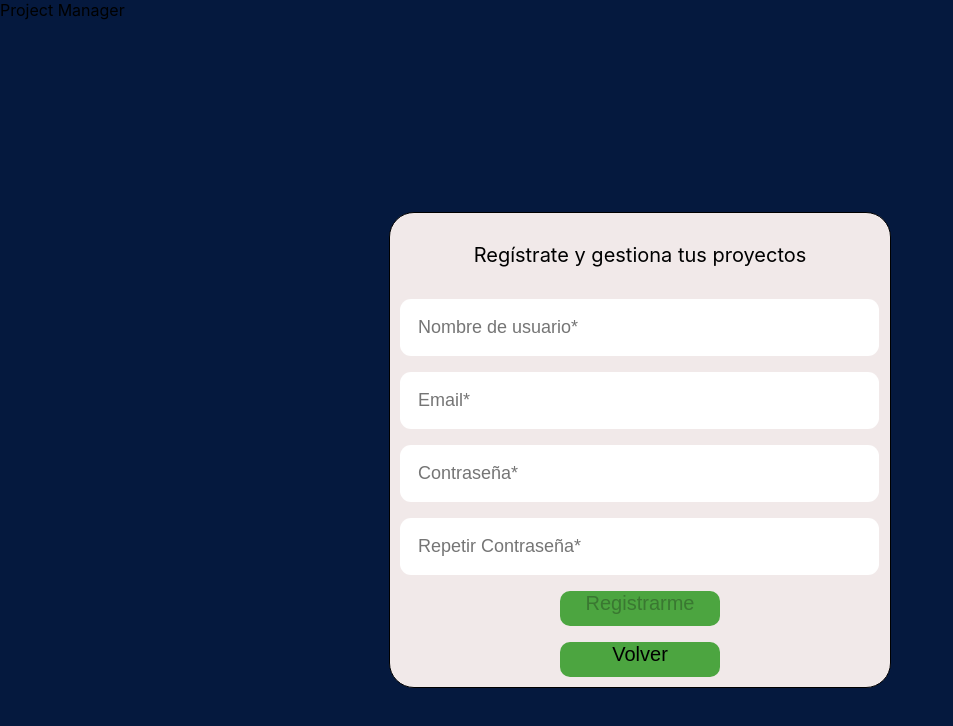
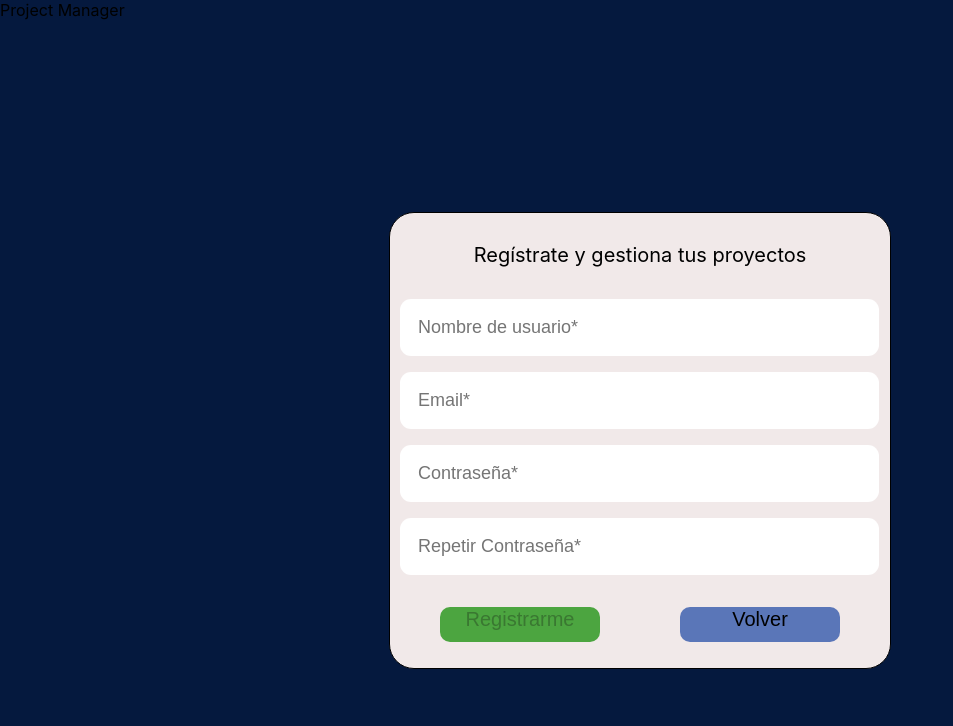
Before and after one commit to alvarofg95/project-manager, a React (Create React App) app in the folder project-front/: page /login in a window 1280 px wide. Both pictures are taken after a click on the element "aquí". Shown: the top 726 px of the page, without its empty margins (0-953 px from the left). Built offline with nearby package versions, Linux system fonts and the light colour scheme.

Commit message:
login front

```diff
--- a/project-front/src/components/buttons/CustomButton.js
+++ b/project-front/src/components/buttons/CustomButton.js
@@ -1,11 +1,7 @@
 import React from 'react';
 
 export default ({ text, onClick, className, disabled }) => (
-  <button
-    disabled={disabled}
-    onClick={onClick}
-    className={`${(className && className) || ''} defaultBtn`}
-  >
+  <button disabled={disabled} onClick={onClick} className={`${(className && className) || ''}`}>
     {text}
   </button>
 );
--- a/project-front/src/pages/Login.js
+++ b/project-front/src/pages/Login.js
@@ -15,20 +15,15 @@ const mapDispatchToProps = dispatch => ({
 });
 
 class Login extends Component {
-  constructor(props) {
-    super(props);
-    this.state = {
-      error: false,
-      errorMessage: null
-    };
-
-    this.nick = React.createRef();
-    this.password = React.createRef();
-  }
-
+  state = {
+    error: false,
+    errorMessage: null,
+    nick: null,
+    password: null,
+    disabled: true
+  };
   userLogin = () => {
-    const nick = this.nick.current.input.current.value;
-    const password = this.password.current.input.current.value;
+    const { nick, password } = this.state;
     if (nick && password) {
       postToAPI(LOGIN_QUERY, { nick, password }).then(res => {
         if (res && res.data && res.data.login) {
@@ -74,33 +69,48 @@ class Login extends Component {
     }
   };
 
+  handleInput = ({ target: { name, value } }) => {
+    this.setState(prevState => {
+      prevState[name] = value;
+      if (prevState.nick && prevState.password) {
+        prevState.disabled = false;
+      }
+      return { ...prevState };
+    });
+  };
+
   render() {
+    const { disabled } = this.state;
     return (
       <div id="loginContainer">
         <p>Accede a tus proyectos</p>
         <TextInput
           required
+          name="nick"
           minLength={3}
           divClassName="packLoginDiv"
           labelClassName="loginLabel"
           className="loginInput"
           placeholder="Nombre de usuario"
+          onChange={this.handleInput}
           onKeyDown={this.onKeyPressed}
           ref={this.nick}
         />
         <br />
         <TextInput
           required
+          name="password"
           minLength={8}
           divClassName="packLoginDiv"
           labelClassName="loginLabel"
           className="loginInput"
           placeholder="Contraseña"
           type="password"
+          onChange={this.handleInput}
           onKeyDown={this.onKeyPressed}
           ref={this.password}
         />
-        <CustomButton onClick={this.userLogin} text="Iniciar sesión" />
+        <CustomButton disabled={disabled} onClick={this.userLogin} text="Iniciar sesión" />
         <p>
           ¿Aún no estás registrado? Accede <span onClick={this.openSignInForm}>aquí</span> para
           registrarte y poder gestionar tus proyectos
--- a/project-front/src/pages/SignUp.js
+++ b/project-front/src/pages/SignUp.js
@@ -112,8 +112,10 @@ class SignUp extends Component {
           onChange={this.handleInput}
           onKeyDown={this.onKeyPressed}
         />
-        <CustomButton disabled={disabled} onClick={this.userSignUp} text="Registrarme" />
-        <CustomButton onClick={this.goBack} text="Volver" />
+        <div className="buttonContainer">
+          <CustomButton disabled={disabled} onClick={this.userSignUp} text="Registrarme" />
+          <CustomButton className="backButton" onClick={this.goBack} text="Volver" />
+        </div>
       </div>
     );
   }
--- a/project-front/src/style/login.scss
+++ b/project-front/src/style/login.scss
@@ -63,4 +63,17 @@
     cursor: pointer;
   }
 
+  button:disabled {
+    cursor: no-drop;
+  }
+
+  .buttonContainer {
+    display: flex;
+    margin-bottom: 1rem;
+    margin-top: 1rem;
+
+    .backButton {
+      background-color: $back-button;
+    }
+  }
 }
--- a/project-front/src/style/variables.scss
+++ b/project-front/src/style/variables.scss
@@ -3,3 +3,4 @@ $white-background: #f1e9e9;
 $white: #FFF;
 $grey-border: #a9a4a4;
 $error-label: #dc2b2b;
+$back-button: #2c52a9c2;
```
